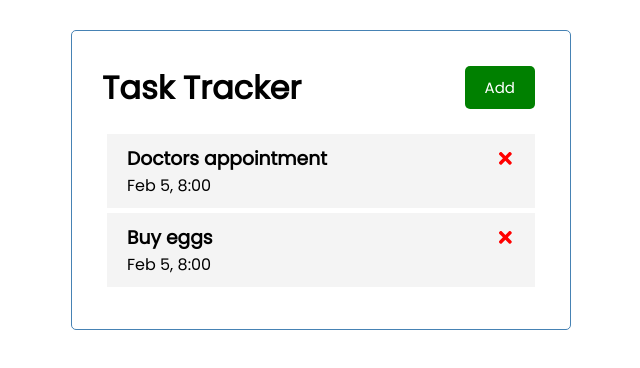
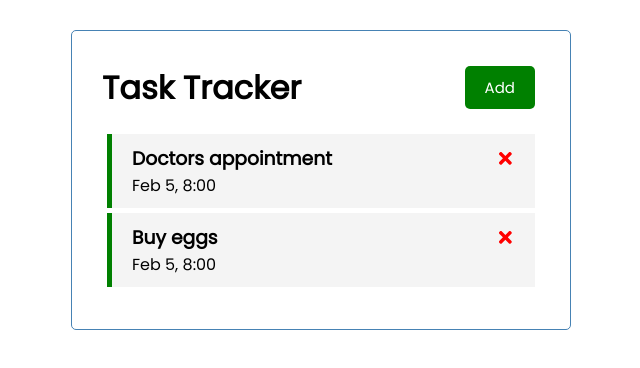
Before and after one commit to meibyhernandez/react_app_taskTracker, a React (Create React App) app: page / in a window 1280 px wide. Shown: the top 368 px of the page, without its empty margins (319-959 px from the left). Built offline with nearby package versions, Linux system fonts and the light colour scheme.

Commit message:
onToggle reminder for tasks

```diff
--- a/src/App.js
+++ b/src/App.js
@@ -25,10 +25,15 @@
     setTasks(tasks.filter((task)=>task.id !==id))
   }
 
+  //Toggle reminder
+  const toogleReminder = (id) =>  {
+    setTasks(tasks.map((task)=>task.id===id ? {...task, reminder: !task.reminder} : task))
+  }
+
   return (
     <div className="container">
     <Header/>
-    {tasks.length>0 ? <Tasks tasks={tasks} onDelete={deleteTask}/>: 'No tasks to show '}
+    {tasks.length>0 ? <Tasks tasks={tasks} onDelete={deleteTask} onToggle={toogleReminder}/>: 'No tasks to show '}
     </div>
   );
 }
--- a/src/components/Task.js
+++ b/src/components/Task.js
@@ -1,8 +1,8 @@
 import {FaTimes} from 'react-icons/fa'
 
-const Task = ({task, onDelete}) => {
+const Task = ({task, onDelete, onToggle}) => {
   return (
-    <div className="task">
+    <div className={`task ${task.reminder ?'reminder' : ''}`} onDoubleClick={()=>onToggle(task.id)}>
     <h3>{task.text} <FaTimes style={{color:'red', cursor: 'pointer'}}
     onClick={()=>onDelete(task.id)}
     /></h3>
--- a/src/components/Tasks.js
+++ b/src/components/Tasks.js
@@ -1,10 +1,13 @@
 import Task from "./Task"
 
-const Tasks = ({tasks, onDelete}) => {
+const Tasks = ({tasks, onDelete, onToggle}) => {
     return (
     <>
         {tasks.map((task)=>(
-            <Task key={task.id} task={task} onDelete={onDelete}/>
+            <Task key={task.id}
+            task={task}
+            onDelete={onDelete}
+            onToggle={onToggle}/>
         ))}
     </>
   )
```
